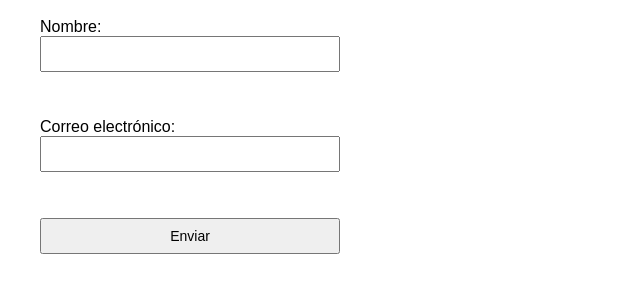
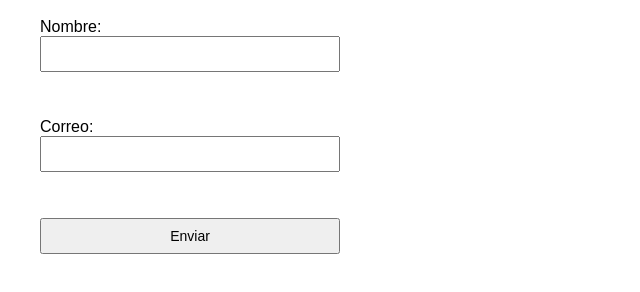
Before and after one commit to Nerfeali-1/Azure, a plain HTML site: page index.html in a window 1280 px wide. Shown: the part 80-372 px from the top of the page, without its empty margins (0-640 px from the left). Drawn offline with Linux system fonts and the light colour scheme.

Commit message:
Update index.html

```diff
--- a/index.html
+++ b/index.html
@@ -8,14 +8,17 @@
 </head>
 <body>
   <h1>Formulario de Captura</h1>
-  <form id="dataForm">
+<form id="usuarioForm">
   <label for="name">Nombre:</label>
   <input type="text" id="name" name="name" required><br><br>
-    <label for="email">Correo electrónico:</label>
+
+  <label for="email">Correo:</label>
   <input type="email" id="email" name="email" required><br><br>
+
   <input type="submit" value="Enviar">
 </form>
 
 <script src="app.js"></script>
+
 </body>
 </html>
```
Lines whose indentation alone changed are shown as unchanged.
